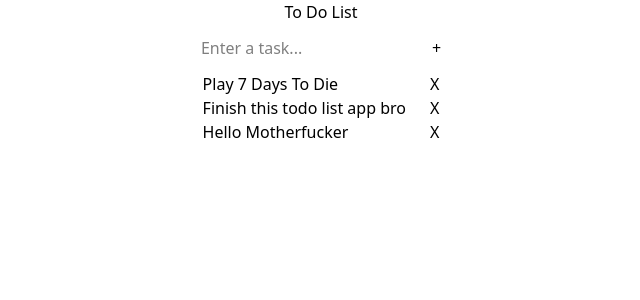
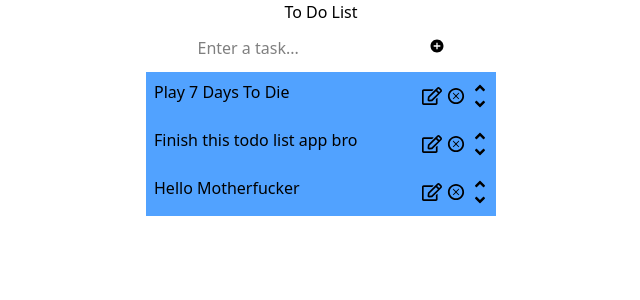
Before and after one commit to joshuafrellte/todo-list-app, a React (Vite) app: page / in a window 1280 px wide. Shown: the top 300 px of the page, without its empty margins (319-959 px from the left). Built offline with nearby package versions, Linux system fonts and the light colour scheme.

Commit message:
feat: move tasks up/down

```diff
--- a/src/ToDoList.tsx
+++ b/src/ToDoList.tsx
@@ -1,21 +1,46 @@
 import { useState } from 'react'
 import TaskCard from "./components/TaskCard"
+import { IoMdAddCircle } from "react-icons/io"
 
 function ToDoList() {
-    const [tasks, setTasks] = useState(["Play 7 Days To Die", "Finish this todo list app bro", "Hello Motherfucker"])
-    const [newTask, setNewTask] = useState("")
+    const [tasks, setTasks] = useState<string[]>(["Play 7 Days To Die", "Finish this todo list app bro", "Hello Motherfucker"])
+    const [newTask, setNewTask] = useState<string>("")
 
     function handleInputChange(event) {
         setNewTask(event.target.value)
+        console.log(newTask)
     }
 
     function addTask() {
-        setTasks([...tasks, newTask])
+        if (newTask) {
+            setTasks([...tasks, newTask])
+        } else if (tasks.includes(newTask)) {
+            alert("nasulat na nmo ni bro")
+        } else {
+            alert("blaj")
+        }
+
     }
 
     function deleteTask(index) {
         const updatedList = tasks.filter((_, i) => i !== index)
         setTasks(updatedList)
+    }
+
+    function moveTaskUp(index) {
+        if (index > 0) {
+            const updatedList = [...tasks];
+            [updatedList[index], updatedList[index - 1]] = [updatedList[index - 1], updatedList[index]]
+            setTasks(updatedList)
+        }
+    }
+
+    function moveTaskDown(index) {
+        if (index < tasks.length-1) {
+            const updatedList = [...tasks];
+            [updatedList[index], updatedList[index + 1]] = [updatedList[index + 1], updatedList[index]]
+            setTasks(updatedList)
+        }
     }
 
     return (
@@ -32,7 +57,7 @@ function ToDoList() {
                     onClick={addTask}
                     className="cursor-pointer"
                 >
-                    +
+                    <IoMdAddCircle />
                 </button>
             </div>
             <ol>
@@ -41,13 +66,12 @@ function ToDoList() {
                         key={index}
                         className="flex justify-between gap-6"
                     >
-                        <span>{task}</span>
-                        <button
-                            onClick={() => deleteTask(index)}
-                            className="cursor-pointer"
-                        >
-                            X
-                        </button>
+                        <TaskCard
+                            task={task}
+                            onDelete={() => deleteTask(index)}
+                            moveUp={() => moveTaskUp(index)}
+                            moveDown={() => moveTaskDown(index)}
+                        />
                     </li>
                 ))}
             </ol>
--- a/src/components/TaskCard.tsx
+++ b/src/components/TaskCard.tsx
@@ -1,14 +1,18 @@
-import { FaRegEdit } from "react-icons/fa"
+import { FaRegEdit, FaAngleUp, FaAngleDown } from "react-icons/fa"
 import { TiDelete, TiDeleteOutline } from "react-icons/ti"
 
 function TaskCard(props) {
 
     return (
-        <div className="flex justify-between w-80 gap-4 p-2 bg-blue-400">
+        <div className="flex justify-between w-[350px] gap-4 p-2 bg-blue-400">
             <p>{props.task}</p>
             <div className="flex gap-2">
-                <button className="cursor-pointer"><FaRegEdit/></button>
-                <button className="cursor-pointer scale-110"><TiDeleteOutline/></button>
+                <button className="cursor-pointer scale-125"><FaRegEdit/></button>
+                <button className="cursor-pointer scale-135" onClick={props.onDelete}><TiDeleteOutline/></button>
+                <div className="flex flex-col">
+                    <button className="cursor-pointer" onClick={props.moveUp}><FaAngleUp /></button>
+                    <button className="cursor-pointer" onClick={props.moveDown}><FaAngleDown /></button>
+                </div>
             </div>
         </div>
     )
```
